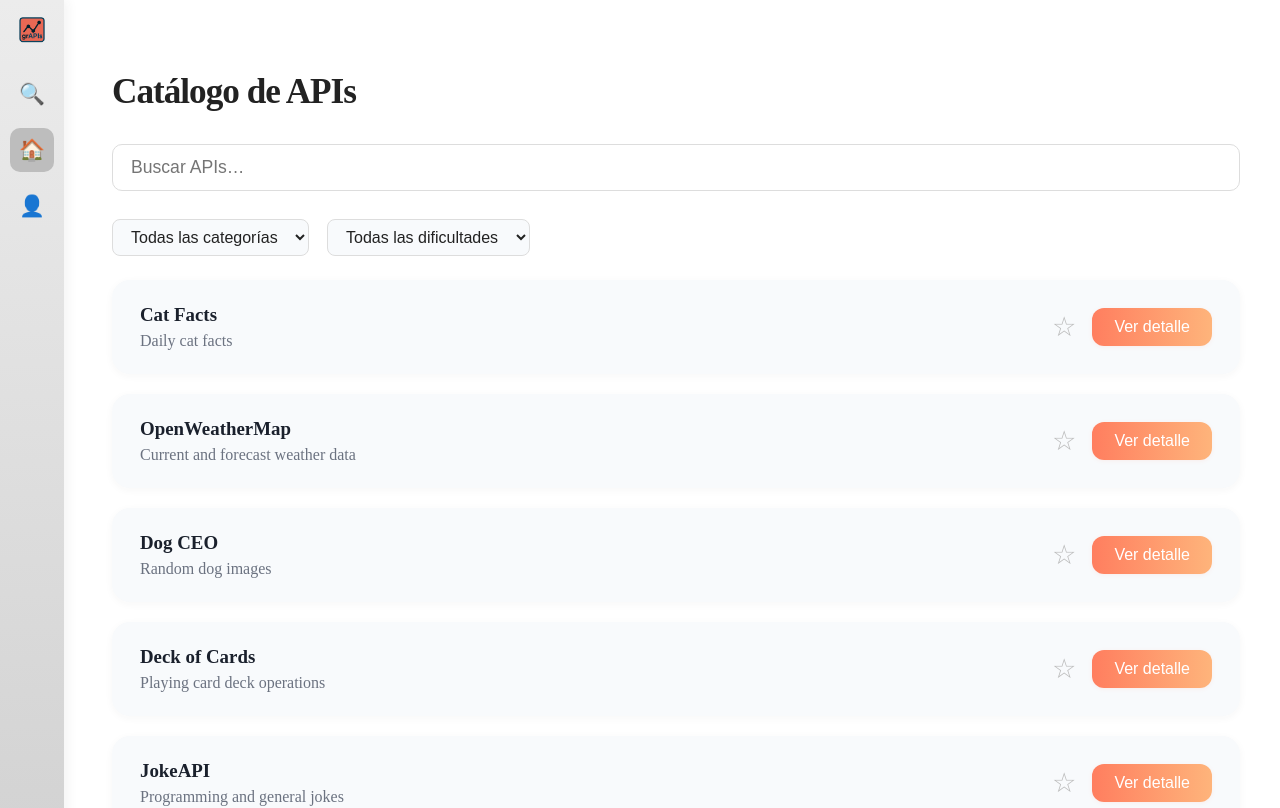
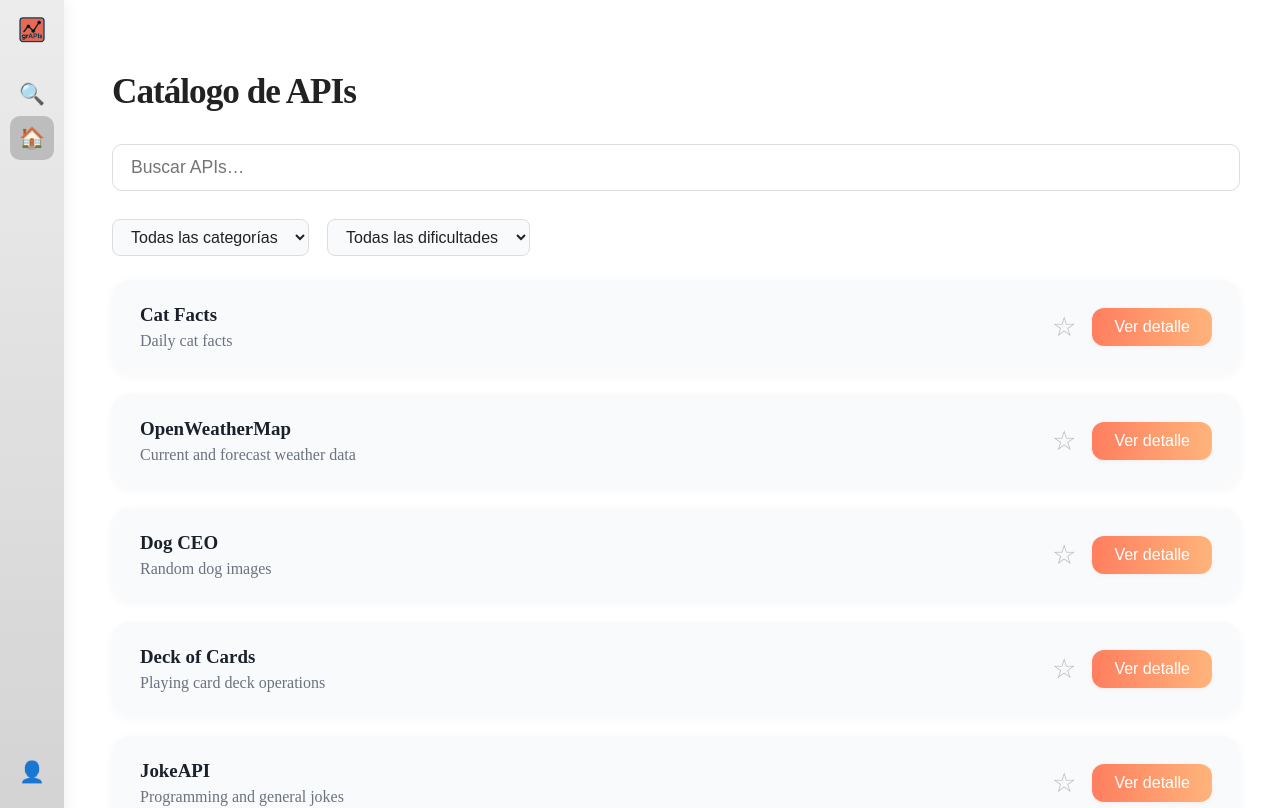
Before and after one commit to patriciobaez/PNT2, a Vue app: page / in a window 1280 px wide. Shown: the top 808 px of the page. Built offline with nearby package versions, Linux system fonts and the light colour scheme.

Commit message:
Cambiamos la posicion del logo del perfil a la parte inferior

```diff
--- a/src/components/Navbar.vue
+++ b/src/components/Navbar.vue
@@ -66,11 +66,16 @@ function goHome() {
   list-style: none;
   padding: 0;
   margin: 0;
+  flex: 1;
   display: flex;
   flex-direction: column;
-  gap: 12px;
+  align-items: center;
   width: 100%;
-  align-items: center;
+  padding-bottom: 18px;
+}
+
+.navbar-list li:last-child {
+  margin-top: auto;
 }
 
 .navbar-btn {
```
